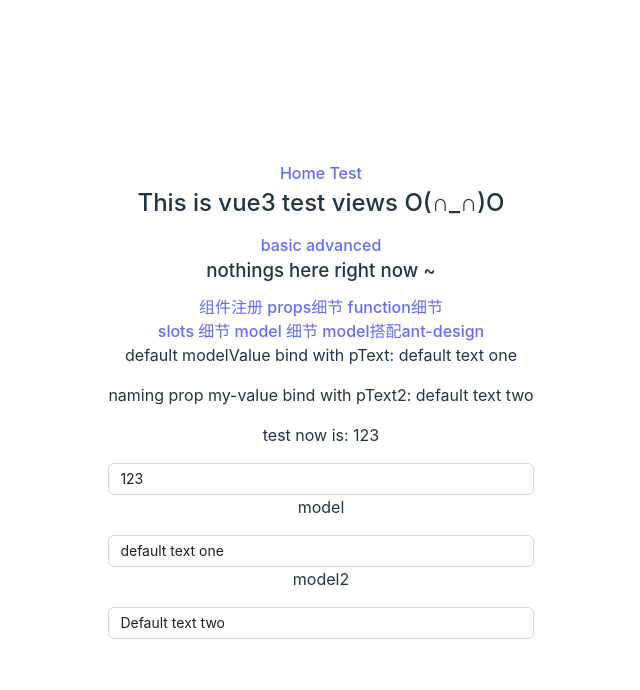
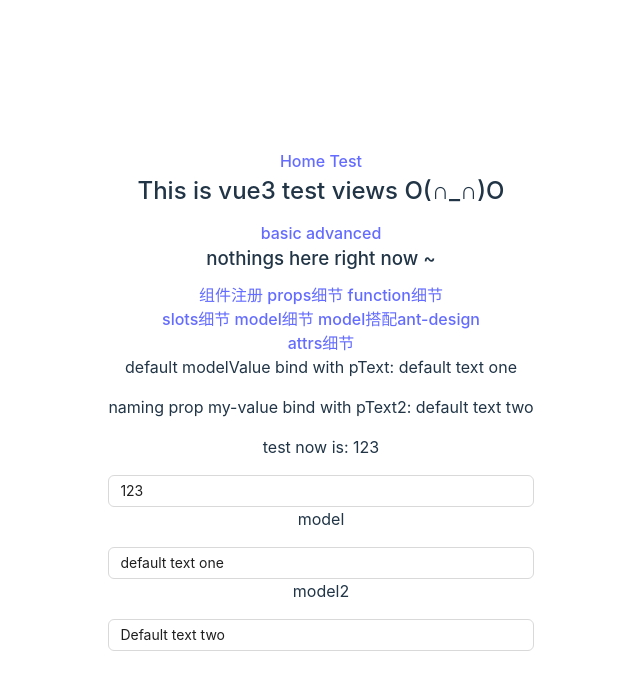
Before and after one commit to callmeswing/vue3_demos, a Vue app: page /test/advanced/modelsWithAnt in a window 1280 px wide. Shown: the top 690 px of the page, without its empty margins (319-959 px from the left). Built offline with nearby package versions, Linux system fonts and the light colour scheme.

Commit message:
finish attrs

```diff
--- a/src/components/advanced/Attrs.vue
+++ b/src/components/advanced/Attrs.vue
@@ -1,14 +1,75 @@
 <template>
-  <div></div>
+  <div>
+    <p>attrs.vue</p>
+    <AttrsDemo style="border: solid black" @click="greet"></AttrsDemo>
+  </div>
 </template>
 <script setup lang="ts">
-// 继承、合并
+import AttrsDemo from "./AttrsDemo.vue";
+
+function greet() {
+  alert("Take down ccp");
+}
+
+/**
+ *  💡'透传Attributes' 指的是'传递给一个组件，却没有被组件以声明props或emits的型式接收的attribute
+ *  ❓组件接收的attribute挂载在哪里：如果组件只有1个根标签，则放置于根节点上  ❗如果声明了对应prop，当然就被prop接收了
+ *  ❗style、class 会与原本根节点的style、class合并
+ *  ❗v-on 监听器 也会被继承到根节点上！根节点被点击(@click为例)也会触发父组件事件，如果根节点自己也有绑定的事件，都会触发！
+ *
+ *  💡atrtribute 的 深层继承：
+ *       如果一个被传递attrs的组件根节点是另一个组件，attrs会直接传递给这个组件
+ *       需要注意：透传的attrs如果符合声明的props或emits在这 两个层次传递中 遇到即被消费掉！
+ *  ❓如何禁用继承：
+ *       在组件内部设置defineOptions的选项 👇下面有示例
+ *       什么场景会有需求：只有一个根节点，但是attrs需要用到别的元素上而非根节点
+ *       如何访问：模板表达式中使用 $attrs，通常是：{{ $attrs }}
+ *      ❗两处细节需要注意：
+ *            1. 不同于props，透传的attribute保留原始大小写 所以如果传递的是 foo-bar ，访问就是$attrs['foo-bar']
+ *            2. v-on事件会暴露为一个函数 所以如果是@click ， 访问就是$attrs.onClick
+ *
+ */
 
 // 禁用继承
-defineOptions({
-  inheritAttrs: false,
-});
+// defineOptions({
+//   inheritAttrs: false,
+// });
 
-// 单根节点、多根节点的继承细节
-// 脚本中获取attrs
+// 需要将所有透传的attrs都应用在一个内部标签而非根标签
+// Tips：没有参数的v-bind会将对象的所有属性作为attrs挂载到标签上
+// <div class="btn-wrapper">
+//   <button class="btn" v-bind="$attrs">Click Me</button>
+// </div>
+
+/**
+ * 💡所以多个根节点的时候呢？多根节点的组件没有自动透传attributes的行为
+ *      如果在子组件中没有显式绑定$attrs，会出现运行时警告
+ */
+
+// 多根节点显式绑定$attrs，将attrs绑定到main标签中
+// <header>...</header>
+// <main v-bind="$attrs">...</main>
+// <footer>...</footer>
+
+/**
+ *  💡JS中访问透传attributes，分2种情况
+ *        1.使用script setup，通过useAttrs() API
+ *        2.不使用script setup，通过setup的第二个参数context
+ */
+
+// 情况1：
+// import { useAttrs } from 'vue'
+// const attrs = useAttrs()
+
+// 情况2：
+// export default {
+//   setup(props, ctx) {
+//     // 透传 attribute 被暴露为 ctx.attrs
+//     console.log(ctx.attrs)
+//   }
+// }
+
+// ❗注意：
+//      虽然这里的 attrs 对象总是反映为最新的透传 attribute，但它并不是响应式的 (考虑到性能因素)。所以你不能通过侦听器去监听它的变化。
+//      如果你需要响应性，可以使用 prop。或者你也可以使用 onUpdated() 使得在每次更新时结合最新的 attrs 执行副作用
 </script>
--- /dev/null
+++ b/src/components/advanced/AttrsDemo.vue
@@ -0,0 +1,12 @@
+<template>
+  <P>AttrsDemo</P>
+  <div v-bind="$attrs" @click="greet">test div</div>
+</template>
+<script setup lang="ts">
+import { useAttrs } from "vue";
+console.log(useAttrs());
+
+function greet() {
+  alert("3,2,1...");
+}
+</script>
--- a/src/router/testRoutes.ts
+++ b/src/router/testRoutes.ts
@@ -61,4 +61,8 @@ export const testAdvancedRoutes: Array<RouteRecordRaw> = [
     component: () =>
       import("@testAdvanced/modelWithAnt/ModelWithAntParent.vue"),
   },
+  {
+    path: "attrs",
+    component: () => import("@testAdvanced/Attrs.vue"),
+  },
 ];
--- a/src/views/TestAdvanced.vue
+++ b/src/views/TestAdvanced.vue
@@ -7,11 +7,13 @@
     <router-link to="/test/advanced/props">props细节 </router-link>
     <router-link to="/test/advanced/functions">function细节 </router-link>
     <br />
-    <router-link to="/test/advanced/slots">slots 细节 </router-link>
-    <router-link to="/test/advanced/models">model 细节 </router-link>
+    <router-link to="/test/advanced/slots">slots细节 </router-link>
+    <router-link to="/test/advanced/models">model细节 </router-link>
     <router-link to="/test/advanced/modelsWithAnt"
       >model搭配ant-design
     </router-link>
+    <br />
+    <router-link to="/test/advanced/attrs">attrs细节 </router-link>
   </nav>
   <main><router-view /></main>
 </template>
```
